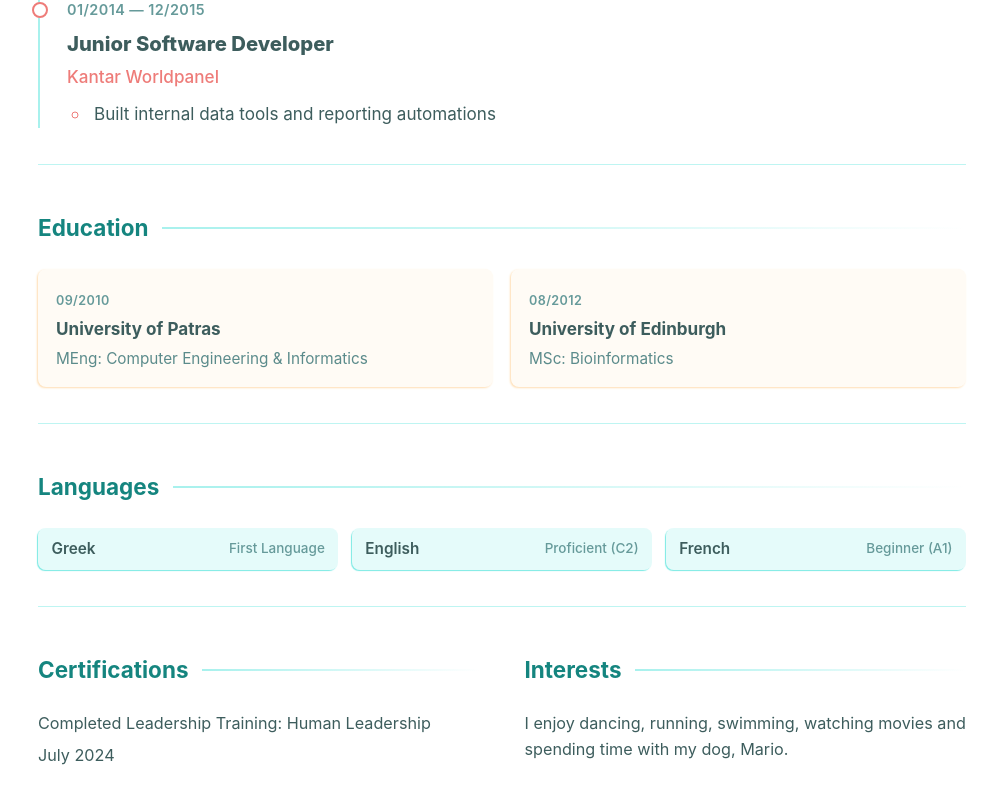
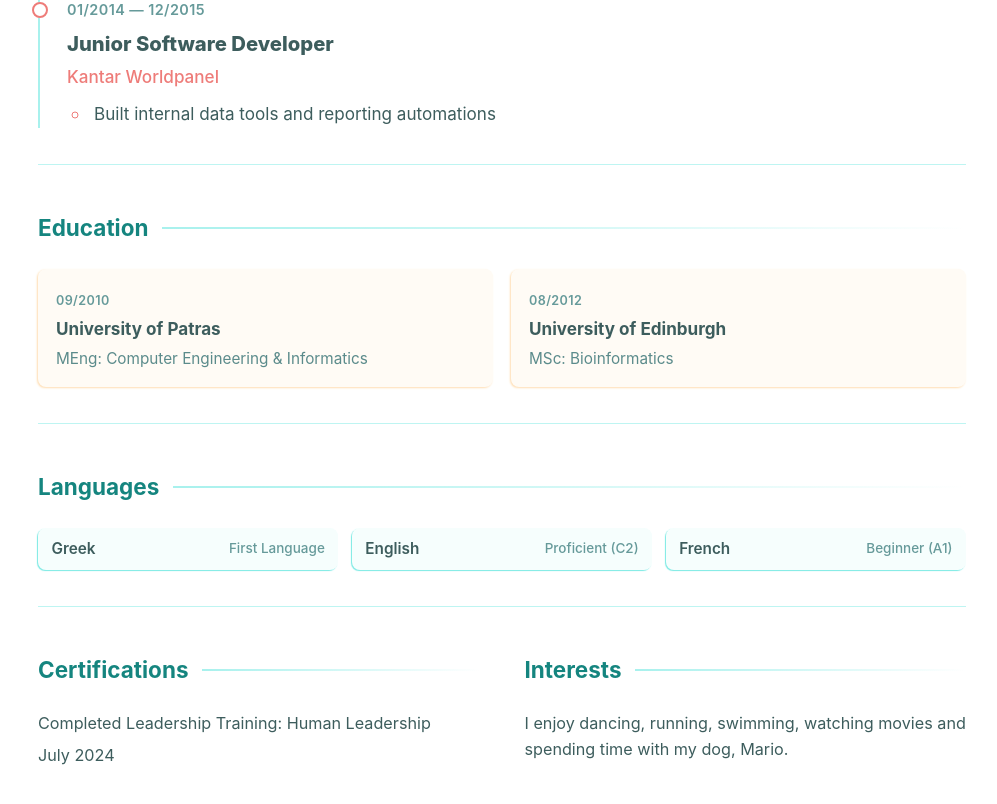
Before and after one commit to altany/tany4, a Next.js app: page /cv in a window 1280 px wide. Shown: the part 2762-3566 px from the top of the page, without its empty margins (168-1165 px from the left). Built offline with nearby package versions, Linux system fonts and the light colour scheme; no server answers.

Commit message:
Reduce language item background opacity for subtler appearance

```diff
--- a/styles/Cv.module.scss
+++ b/styles/Cv.module.scss
@@ -324,8 +324,8 @@
   justify-content: space-between;
   align-items: center;
   padding: 0.5rem 0.75rem;
-  background: rgba(variables.$mainColor, 0.3);
-    @include mixins.boxShadow(-1px 1px 1px darken(variables.$mainColor, 10%));
+  background: rgba(variables.$mainColor, 0.1);
+  @include mixins.boxShadow(-1px 1px 1px darken(variables.$mainColor, 10%));
 
   @include mixins.borderRadius(8px);
   gap: 0.3rem;
```
